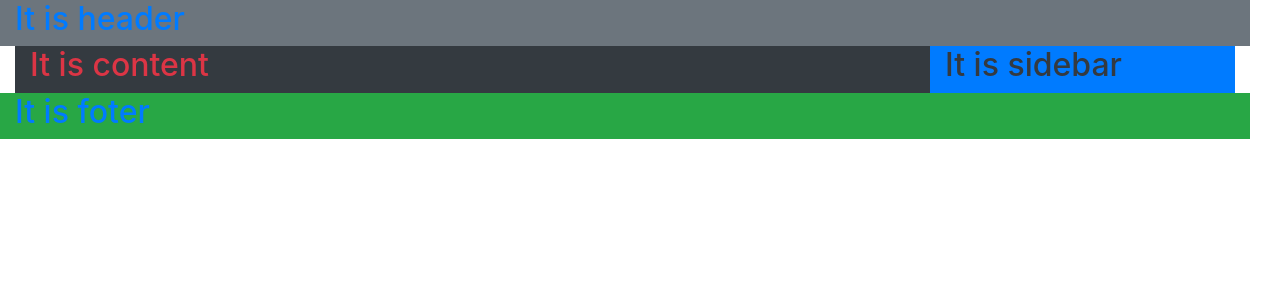
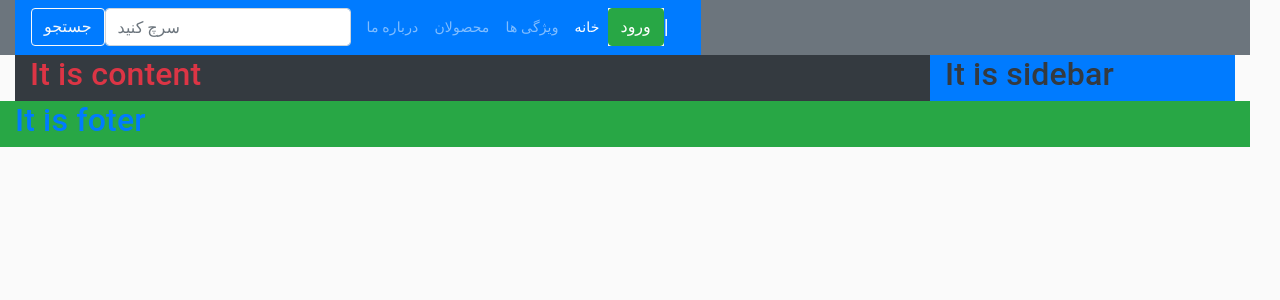
Before and after one commit to S0TTI/AdminPanel, a React (Create React App) app: page / in a window 1280 px wide. Shown: the top 300 px of the page. Built offline with nearby package versions, Linux system fonts and the light colour scheme.

Commit message:
add menue and login

```diff
--- a/src/App.js
+++ b/src/App.js
@@ -14,7 +14,7 @@ import "bootstrap/dist/js/bootstrap.bundle.min";
 function App() {
     return (
         <div className="container-fluid text-primary">
-            <div className="row col-12 bg-secondary">
+            <div className="row col-12 bg-secondary ali">
               <HeaderMain />
             </div>
 
--- a/src/component/header/Header.main.js
+++ b/src/component/header/Header.main.js
@@ -1,18 +1,140 @@
 import React from "react";
+import Login from "./login/Login";
 
+import "bootstrap/dist/css/bootstrap.min.css";
+import $ from "jquery";
+import Popper from "popper.js";
+import "bootstrap/dist/js/bootstrap.bundle.min";
+
+function RunLogin() {
+    return (
+        // this get frome here:
+        // https://getbootstrap.com/docs/4.0/components/modal/
+
+        <div className="badge-light">
+            {/* <!-- Button trigger modal --> */}
+            <button
+                type="button"
+                class="btn btn-success bg-success"
+                data-toggle="modal"
+                data-target="#Loginmodal"
+            >
+                ورود
+            </button>
+
+            {/* <!-- Modal --> */}
+            <div
+                class="modal fade"
+                id="Loginmodal"
+                tabindex="-1"
+                role="dialog"
+                aria-labelledby="exampleModalLabel"
+                aria-hidden="true"
+            >
+                <div class="modal-dialog" role="document">
+                    <div class="modal-content">
+                        <div class="modal-header">
+                            <h5 class="modal-title" id="exampleModalLabel">
+                                login forme
+                            </h5>
+                            <button
+                                type="button"
+                                class="close"
+                                data-dismiss="modal"
+                                aria-label="Close"
+                            >
+                                <span aria-hidden="true">&times;</span>
+                            </button>
+                        </div>
+                        <div class="modal-body">
+                            <Login />
+                        </div>
+                        {/* <div class="modal-footer">
+                            <button
+                                type="button"
+                                class="btn btn-secondary"
+                                data-dismiss="modal"
+                            >
+                                Close
+                            </button>
+                            <button type="button" class="btn btn-primary">
+                                Login
+                            </button>
+                        </div> */}
+                    </div>
+                </div>
+            </div>
+        </div>
+    );
+}
 
 class HeaderMain extends React.Component {
-
     render() {
-
         return (
             <div>
-                <h2>It is header</h2>
+                <nav class="navbar navbar-expand-lg navbar-dark bg-primary">
+                    <div class="collapse navbar-collapse" id="navbarColor02">
+                        <form class="form-inline">
+                            <button
+                                class="btn btn-outline-light my-2 my-sm-0"
+                                type="submit"
+                            >
+                                جستجو
+                            </button>
+                            <input
+                                class="form-control mr-sm-2"
+                                type="search"
+                                placeholder="سرچ کنید"
+                                aria-label="Search"
+                            />
+                        </form>
+
+                        <ul class="navbar-nav mr-auto">
+                            <li class="nav-item">
+                                <a class="nav-link" href="#">
+                                    درباره ما
+                                </a>
+                            </li>
+
+                            <li class="nav-item">
+                                <a class="nav-link" href="#">
+                                    محصولان
+                                </a>
+                            </li>
+                            <li class="nav-item">
+                                <a class="nav-link" href="#">
+                                    ویژگی ها
+                                </a>
+                            </li>
+
+                            <li class="nav-item active">
+                                <a class="nav-link" href="#">
+                                    خانه <span class="sr-only">(current)</span>
+                                </a>
+                            </li>
+                        </ul>
+                        <RunLogin />
+                    </div>
+
+                    <a class="navbar-brand" href="#">
+                        |
+                    </a>
+
+                    <button
+                        class="navbar-toggler"
+                        type="button"
+                        data-toggle="collapse"
+                        data-target="#navbarColor02"
+                        aria-controls="navbarColor02"
+                        aria-expanded="false"
+                        aria-label="Toggle navigation"
+                    >
+                        <span class="navbar-toggler-icon"></span>
+                    </button>
+                </nav>
             </div>
         );
     }
-
 }
 
-
 export default HeaderMain;
--- /dev/null
+++ b/src/component/header/login/Login.js
@@ -0,0 +1,114 @@
+import React from "react";
+import Avatar from "@material-ui/core/Avatar";
+import Button from "@material-ui/core/Button";
+import CssBaseline from "@material-ui/core/CssBaseline";
+import TextField from "@material-ui/core/TextField";
+import FormControlLabel from "@material-ui/core/FormControlLabel";
+import Checkbox from "@material-ui/core/Checkbox";
+import Link from "@material-ui/core/Link";
+import Grid from "@material-ui/core/Grid";
+import Box from "@material-ui/core/Box";
+// import LockOutlinedIcon from "@material-ui/icons/LockOutlined";
+import Typography from "@material-ui/core/Typography";
+import { makeStyles } from "@material-ui/core/styles";
+import Container from "@material-ui/core/Container";
+
+function Copyright() {
+    return (
+        <Typography variant="body2" color="textSecondary" align="center">
+            {"Copyright © "}
+            <Link color="inherit" href="https://material-ui.com/">
+                Your Website
+            </Link>{" "}
+            {new Date().getFullYear()}
+            {"."}
+        </Typography>
+    );
+}
+
+const useStyles = makeStyles(theme => ({
+    paper: {
+        marginTop: theme.spacing(8),
+        display: "flex",
+        flexDirection: "column",
+        alignItems: "center"
+    },
+    avatar: {
+        margin: theme.spacing(1),
+        backgroundColor: theme.palette.secondary.main
+    },
+    form: {
+        width: "100%", // Fix IE 11 issue.
+        marginTop: theme.spacing(1)
+    },
+    submit: {
+        margin: theme.spacing(3, 0, 2)
+    }
+}));
+
+export default function Login() {
+    const classes = useStyles();
+
+    return (
+        <Container component="main" maxWidth="xs">
+            <CssBaseline />
+            <div className={classes.paper}>
+                {/* <Typography component="h5" variant="h5">
+                    Sign in
+                </Typography> */}
+                <form className={classes.form} noValidate>
+                    <TextField
+                        variant="outlined"
+                        margin="normal"
+                        required
+                        fullWidth
+                        id="email"
+                        label="Email Address"
+                        name="email"
+                        autoComplete="email"
+                        autoFocus
+                    />
+                    <TextField
+                        variant="outlined"
+                        margin="normal"
+                        required
+                        fullWidth
+                        name="password"
+                        label="Password"
+                        type="password"
+                        id="password"
+                        autoComplete="current-password"
+                    />
+                    <FormControlLabel
+                        control={<Checkbox value="remember" color="primary" />}
+                        label="Remember me"
+                    />
+                    <Button
+                        type="submit"
+                        fullWidth
+                        variant="contained"
+                        color="primary"
+                        className={classes.submit}
+                    >
+                        Sign In
+                    </Button>
+                    <Grid container>
+                        <Grid item xs>
+                            <Link href="#" variant="body2">
+                                Forgot password?
+                            </Link>
+                        </Grid>
+                        {/* <Grid item>
+                            <Link href="#" variant="body2">
+                                {"Don't have an account? Sign Up"}
+                            </Link>
+                        </Grid> */}
+                    </Grid>
+                </form>
+            </div>
+            <Box mt={8}>
+                {/* <Copyright /> */}
+            </Box>
+        </Container>
+    );
+}
```
